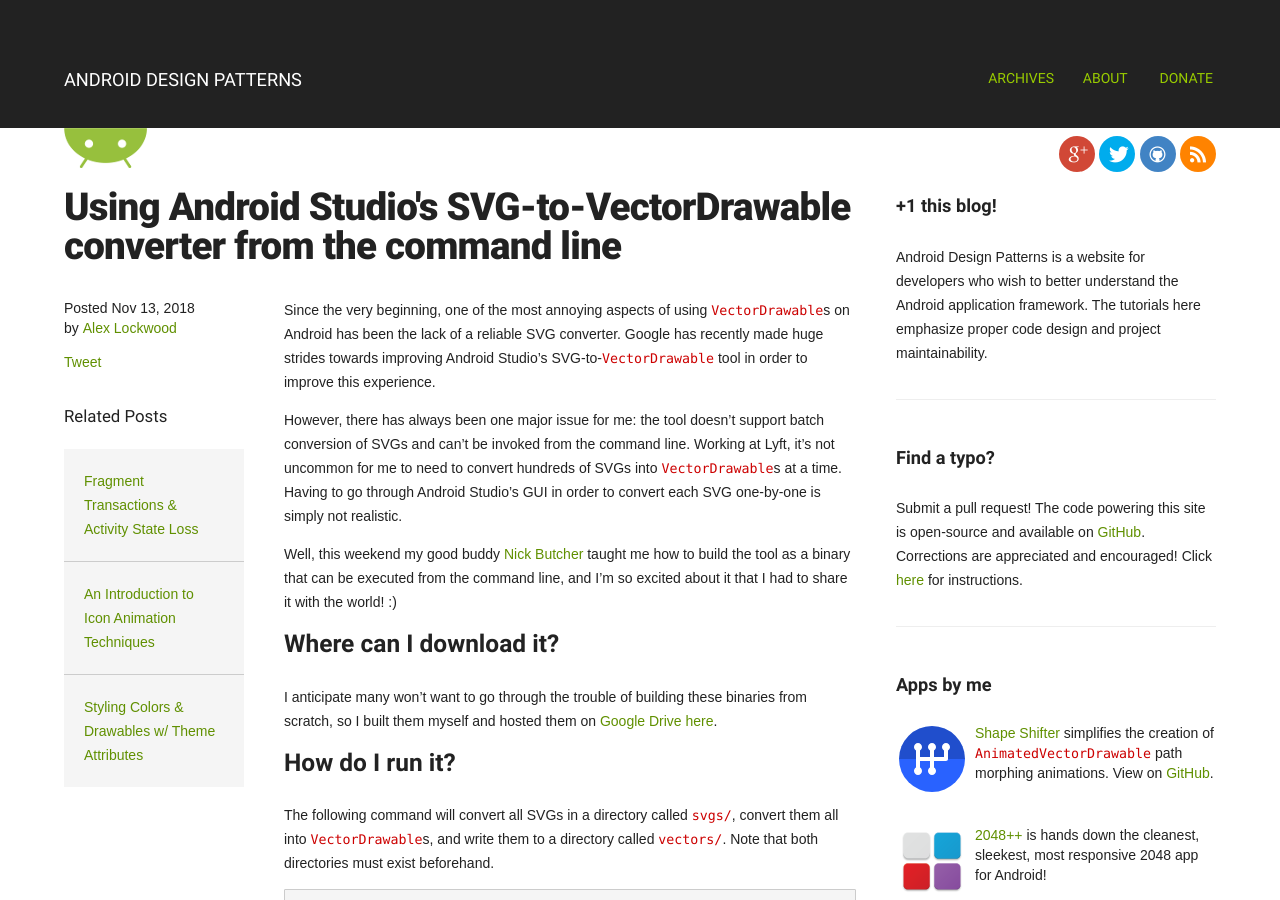
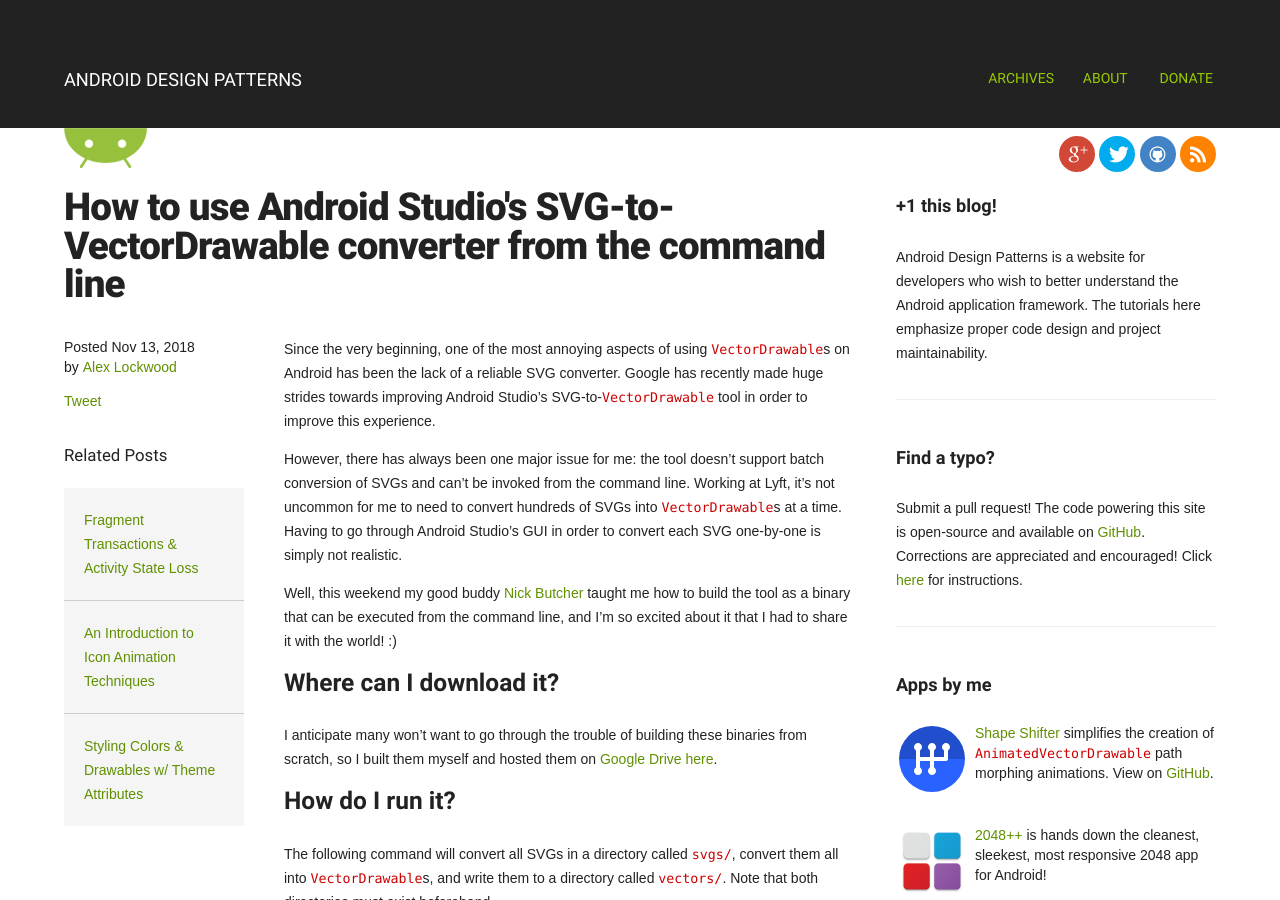
Before and after one commit to alexjlockwood/AndroidDesignPatterns, a Jekyll site: the page built from _posts/2018-11-13-android-studio-svg-to-vector-cli.md, in a window 1280 px wide and 900 px high. Built offline with Jekyll 4.4.1, drawn with Linux system fonts in a browser that asks for light colours; some web fonts are replaced; a script that is not in the unit is left out; comment, search, counter and statistics services are not loaded.

Commit message:
update title

```diff
--- a/_posts/2018-11-13-android-studio-svg-to-vector-cli.md
+++ b/_posts/2018-11-13-android-studio-svg-to-vector-cli.md
@@ -1,6 +1,6 @@
 ---
 layout: post
-title: "Using Android Studio's SVG-to-VectorDrawable converter from the command line"
+title: "How to use Android Studio's SVG-to-VectorDrawable converter from the command line"
 date: 2018-11-13
 permalink: /2018/11/android-studio-svg-to-vector-cli.html
 related: ['/2013/08/fragment-transaction-commit-state-loss.html',
```
